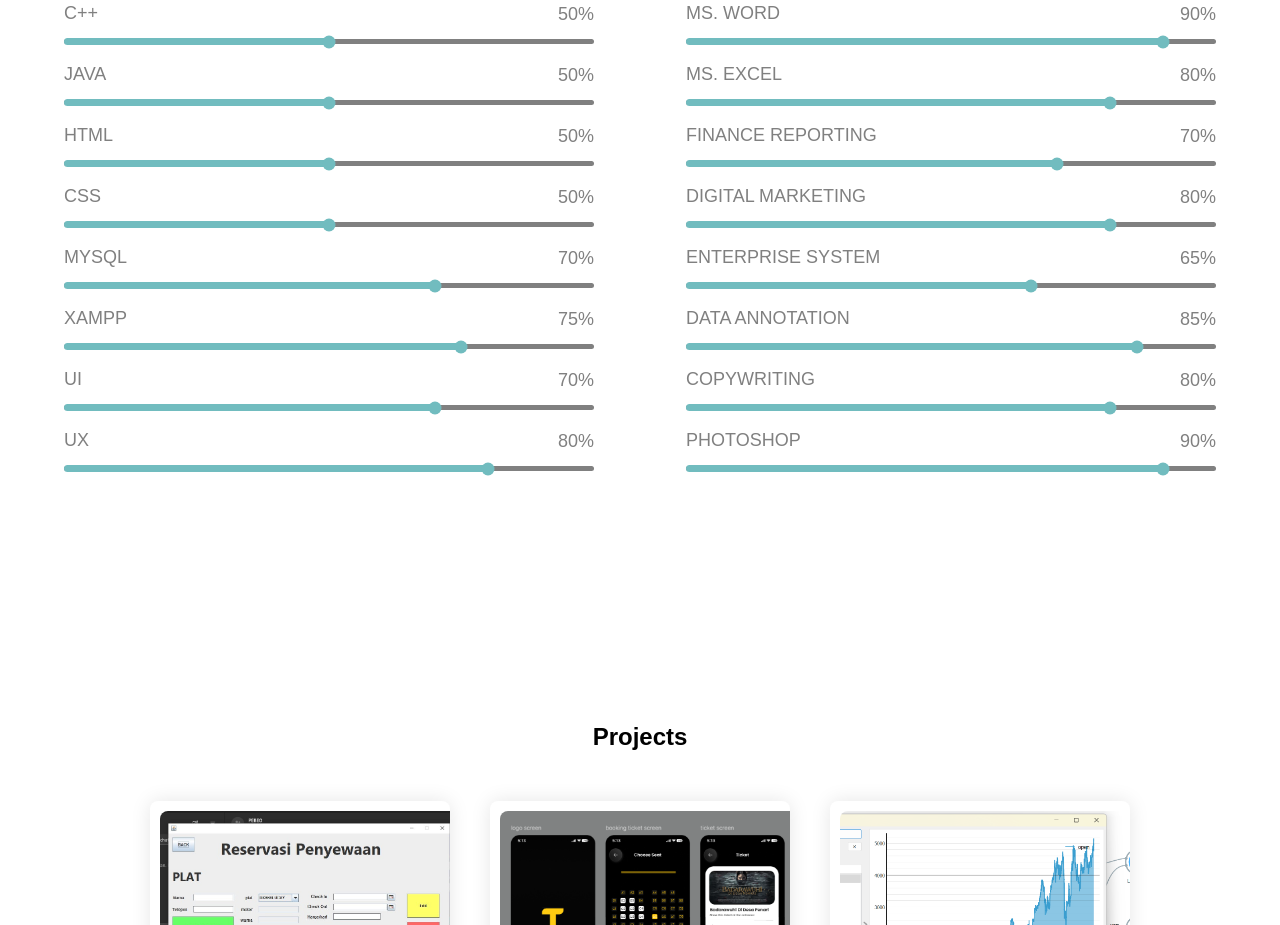
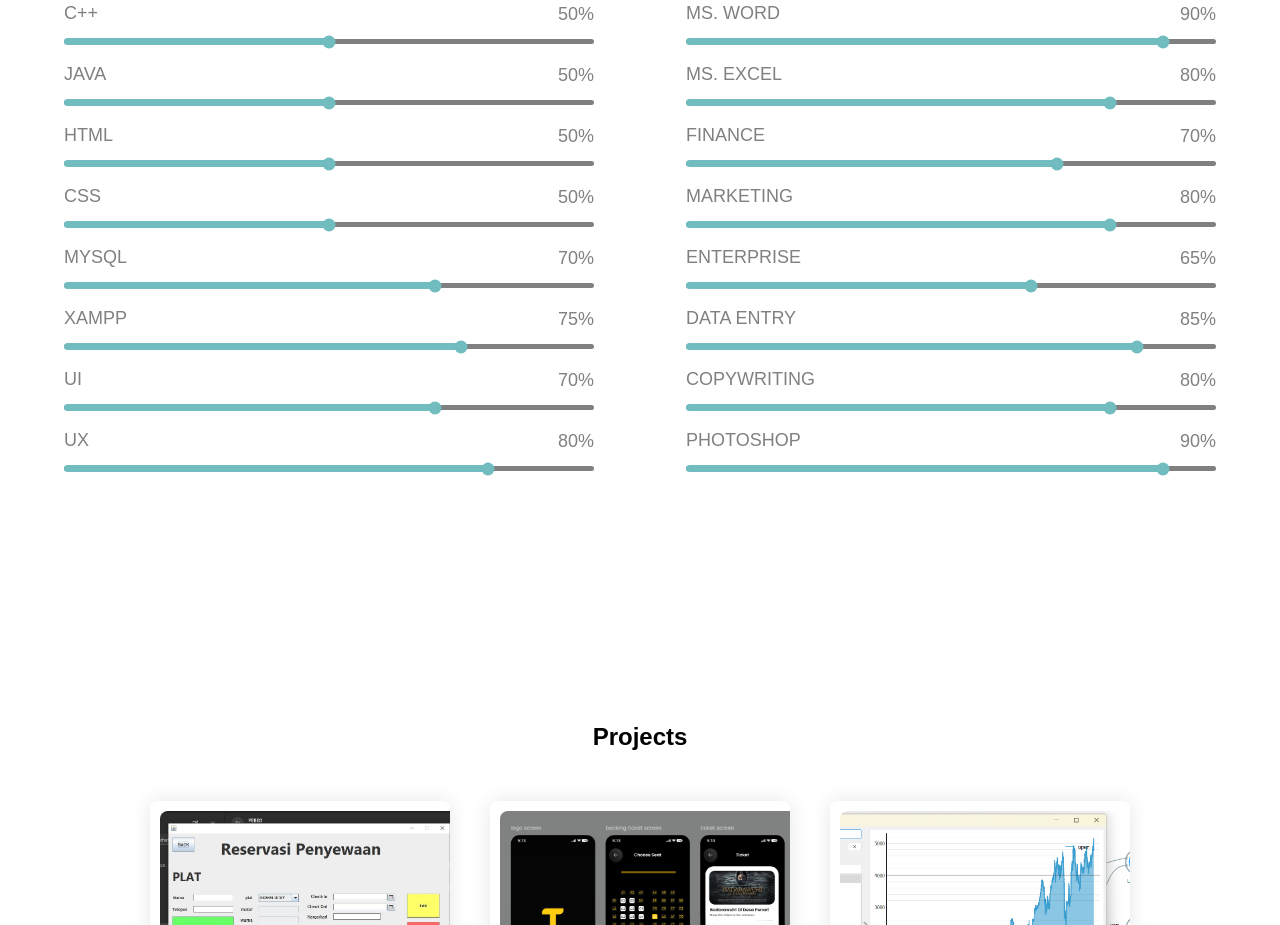
Before and after one commit to Khanisa17/my-portofolio, a plain HTML site: page index.html in a window 1280 px wide. Shown: the part 1037-1962 px from the top of the page. Drawn offline with nearby package versions, Linux system fonts and the light colour scheme.

Commit message:
Update index.html

```diff
--- a/index.html
+++ b/index.html
@@ -134,25 +134,25 @@
                 </div>
               </div>
               <div class="skill">
-                <div class="subject">Finance Reporting</div>
+                <div class="subject">Finance</div>
                 <div class="progress-bar" value="70%">
                   <div class="progress-line" style="max-width: 70%"></div>
                 </div>
               </div>
               <div class="skill">
-                <div class="subject">Digital Marketing</div>
+                <div class="subject">Marketing</div>
                 <div class="progress-bar" value="80%">
                   <div class="progress-line" style="max-width: 80%"></div>
                 </div>
               </div>
               <div class="skill">
-                <div class="subject">Enterprise System</div>
+                <div class="subject">Enterprise</div>
                 <div class="progress-bar" value="65%">
                   <div class="progress-line" style="max-width: 65%"></div>
                 </div>
               </div>
               <div class="skill">
-                <div class="subject">Data Annotation</div>
+                <div class="subject">Data Entry</div>
                 <div class="progress-bar" value="85%">
                   <div class="progress-line" style="max-width: 85%"></div>
                 </div>
```
